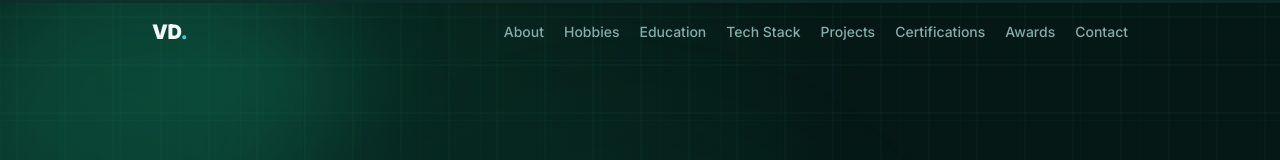
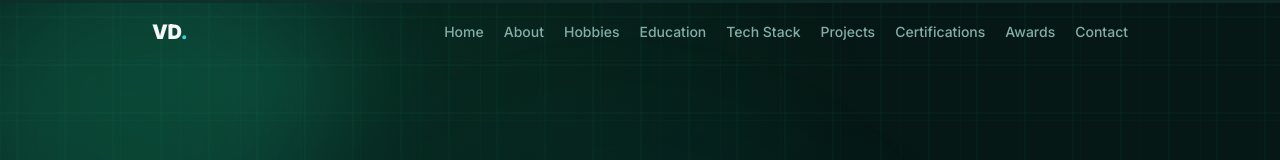
Before and after one commit to DagaVedant/My-Portfolio, a React (Vite) app: page / in a window 1280 px wide. Shown: the top 160 px of the page. Built offline with nearby package versions, Linux system fonts and the light colour scheme; the HTML template or start-up script is replaced by a standard one.

Commit message:
updated NavBar

```diff
--- a/src/components/portfolio/Navbar.jsx
+++ b/src/components/portfolio/Navbar.jsx
@@ -4,6 +4,7 @@ import { personal } from '@/data/portfolio-data';
 
 
 const navLinks = [
+  { label: 'Home', href: '#hero' },
   { label: 'About', href: '#about' },
   { label: 'Hobbies', href: '#hobbies' },
   { label: 'Education', href: '#education' },
```
